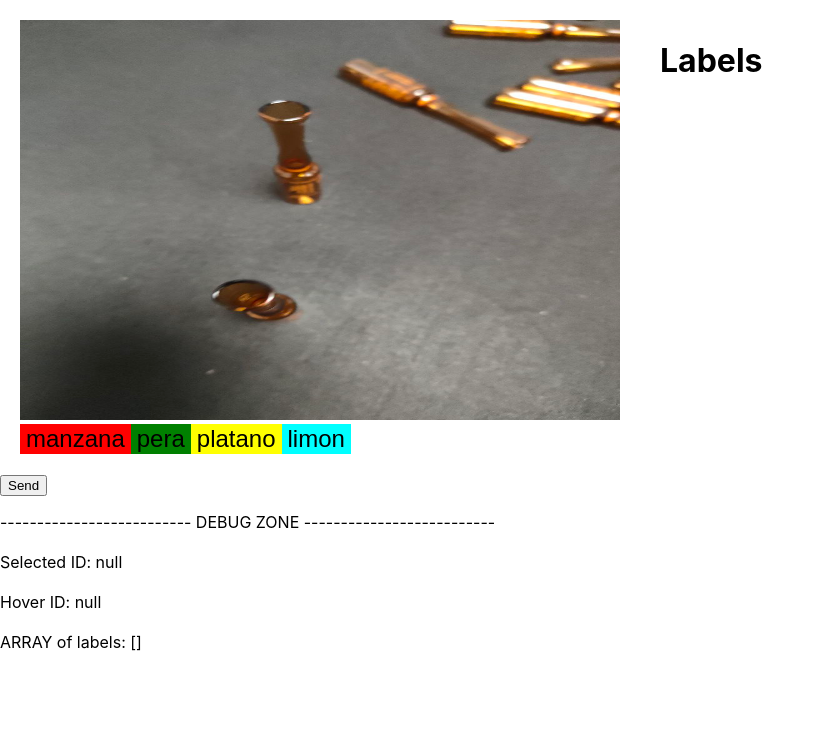
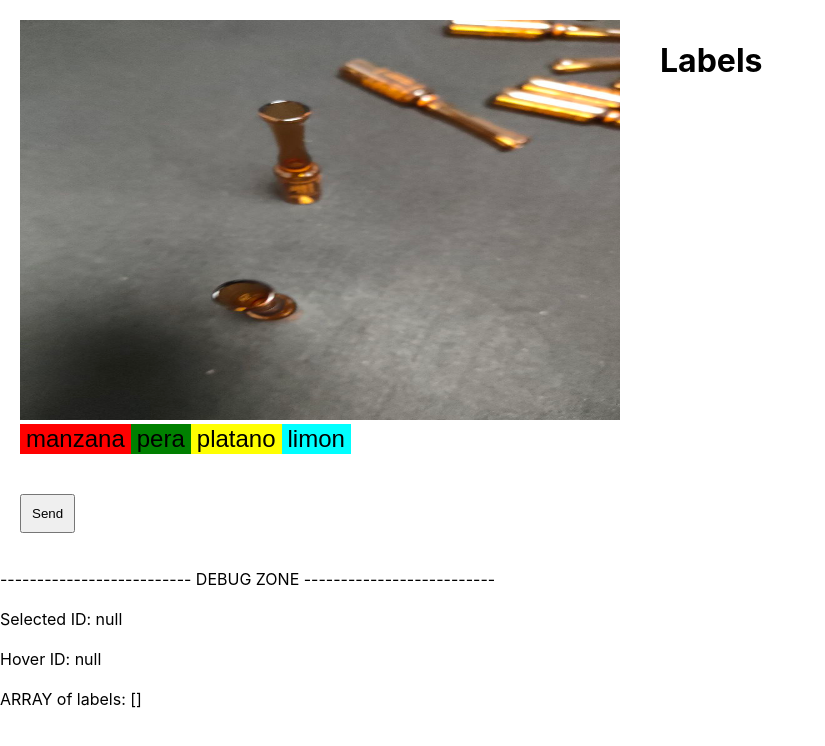
Before and after one commit to manuelgutierrezchaves/image-labeler-frontend, a React (Create React App) app: page / in a window 1280 px wide. Shown: the top 746 px of the page, without its empty margins (0-825 px from the left). Built offline with nearby package versions, Linux system fonts and the light colour scheme; the HTML template or start-up script is replaced by a standard one.

Commit message:
bigger send button

```diff
--- a/src/App.js
+++ b/src/App.js
@@ -40,7 +40,7 @@ function App() {
           setIdHoverLabel={setIdHoverLabel}
         />
       </div>
-      <button onClick={finishTask}>Send</button>
+      <button style={{ margin: "20px", padding: "10px" }} onClick={finishTask}>Send</button>
       <p>
         -------------------------- DEBUG ZONE -------------------------- <br/><br/>
         Selected ID: {JSON.stringify(idSelectedLabel)} <br/><br/>
```
